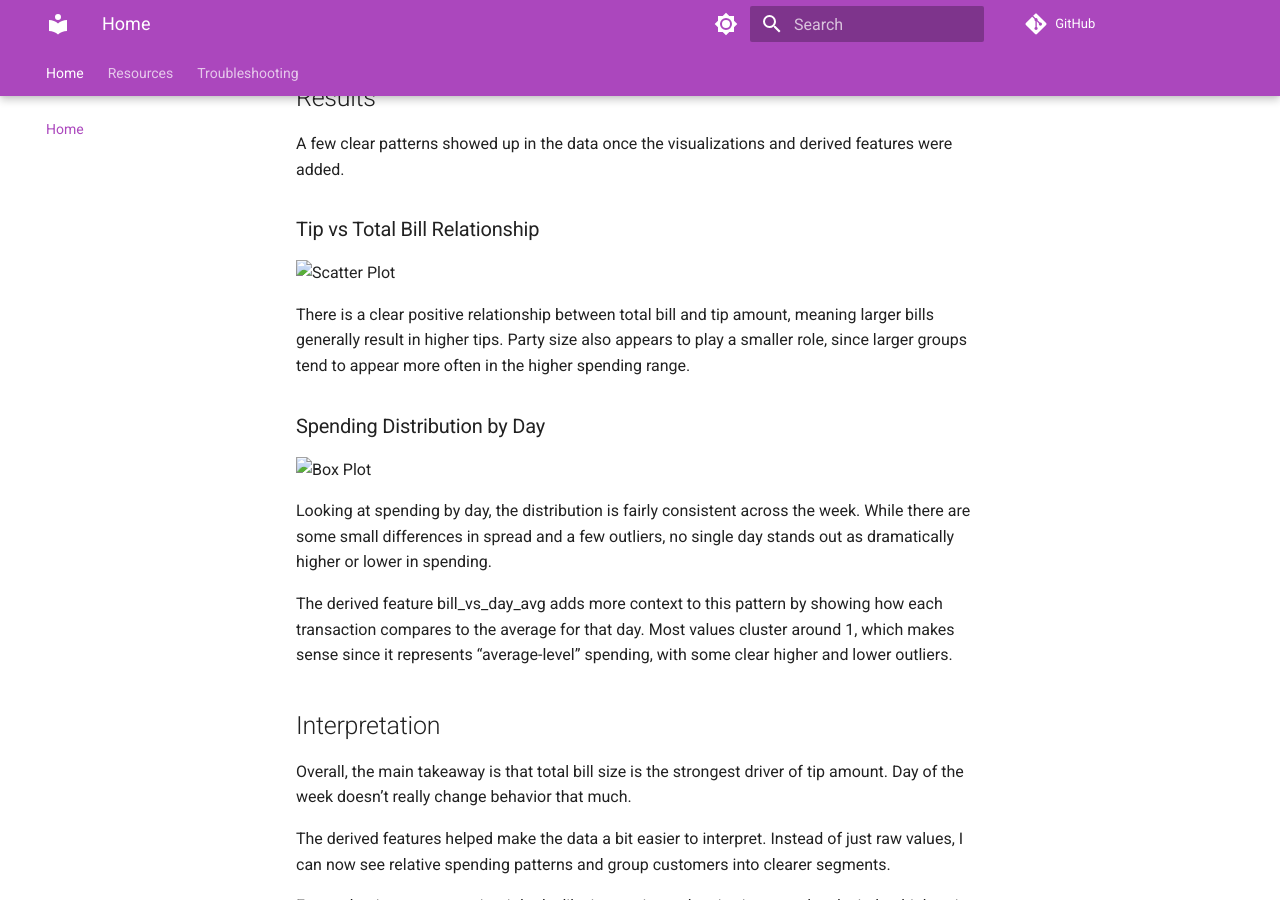
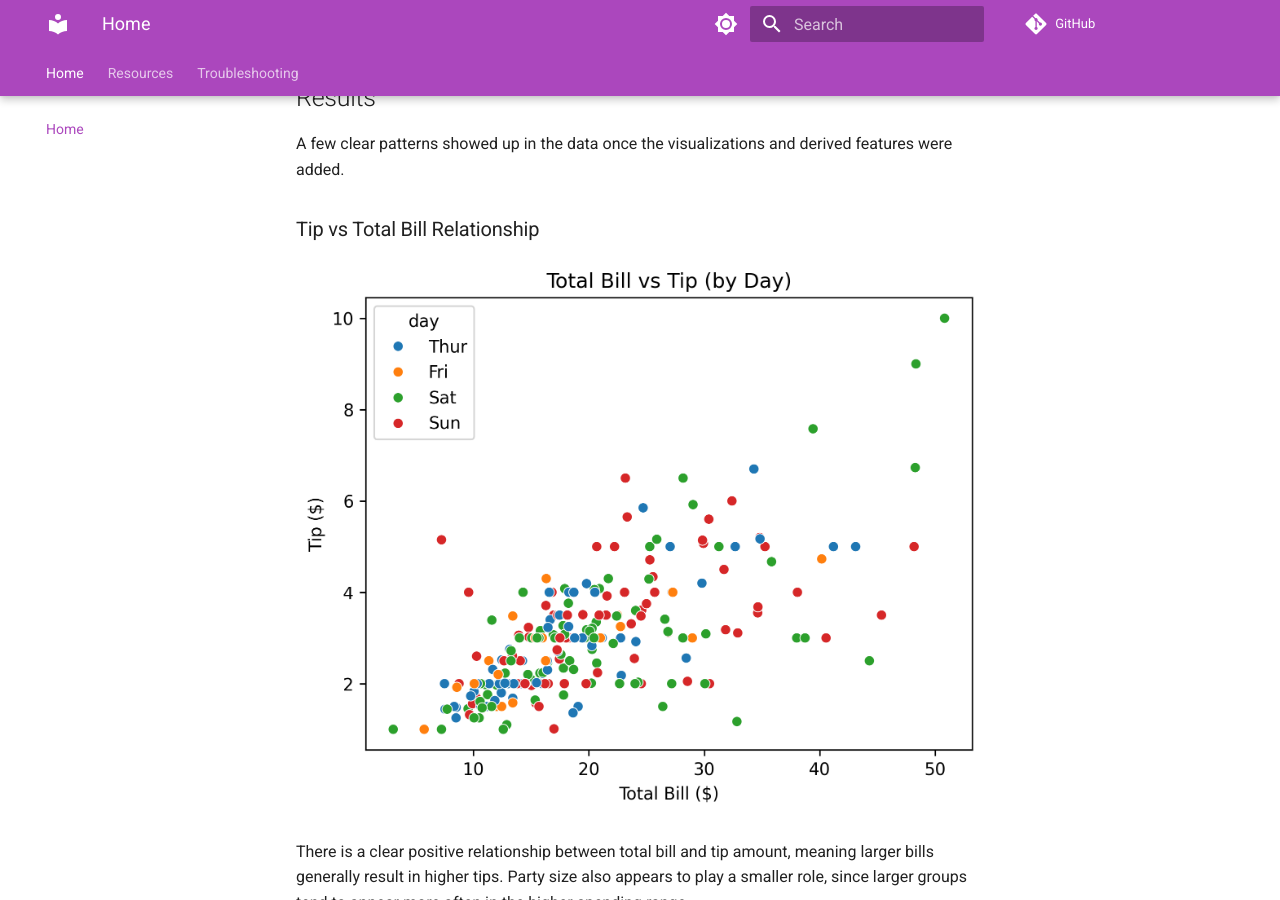
Before and after one commit to abeaderstadt/datafun-04-notebooks, an MkDocs documentation site: the page built from docs/index.md, in a window 1280 px wide and 900 px high, scrolled down 1384 px. Built offline with MkDocs 1.6.1 and Material for MkDocs 9.7.7, drawn with Linux system fonts in a browser that asks for light colours; comment, search, counter and statistics services are not loaded.

Commit message:
Add charts to hosted site

```diff
--- a/docs/index.md
+++ b/docs/index.md
@@ -42,12 +42,12 @@
 A few clear patterns showed up in the data once the visualizations and derived features were added.
 
 ### Tip vs Total Bill Relationship
-![Scatter Plot](../artifacts/scatter_total_bill_vs_tip.png)
+![Scatter Plot](charts/scatter_total_bill_vs_tip.png)
 
 There is a clear positive relationship between total bill and tip amount, meaning larger bills generally result in higher tips. Party size also appears to play a smaller role, since larger groups tend to appear more often in the higher spending range.
 
 ### Spending Distribution by Day
-![Box Plot](../artifacts/box_total_bill_by_day.png)
+![Box Plot](charts/box_total_bill_by_day.png)
 
 Looking at spending by day, the distribution is fairly consistent across the week. While there are some small differences in spread and a few outliers, no single day stands out as dramatically higher or lower in spending.
 
```
Also changed, not shown: docs/charts/box_total_bill_by_day.png (added), docs/charts/scatter_total_bill_vs_tip.png (added).
